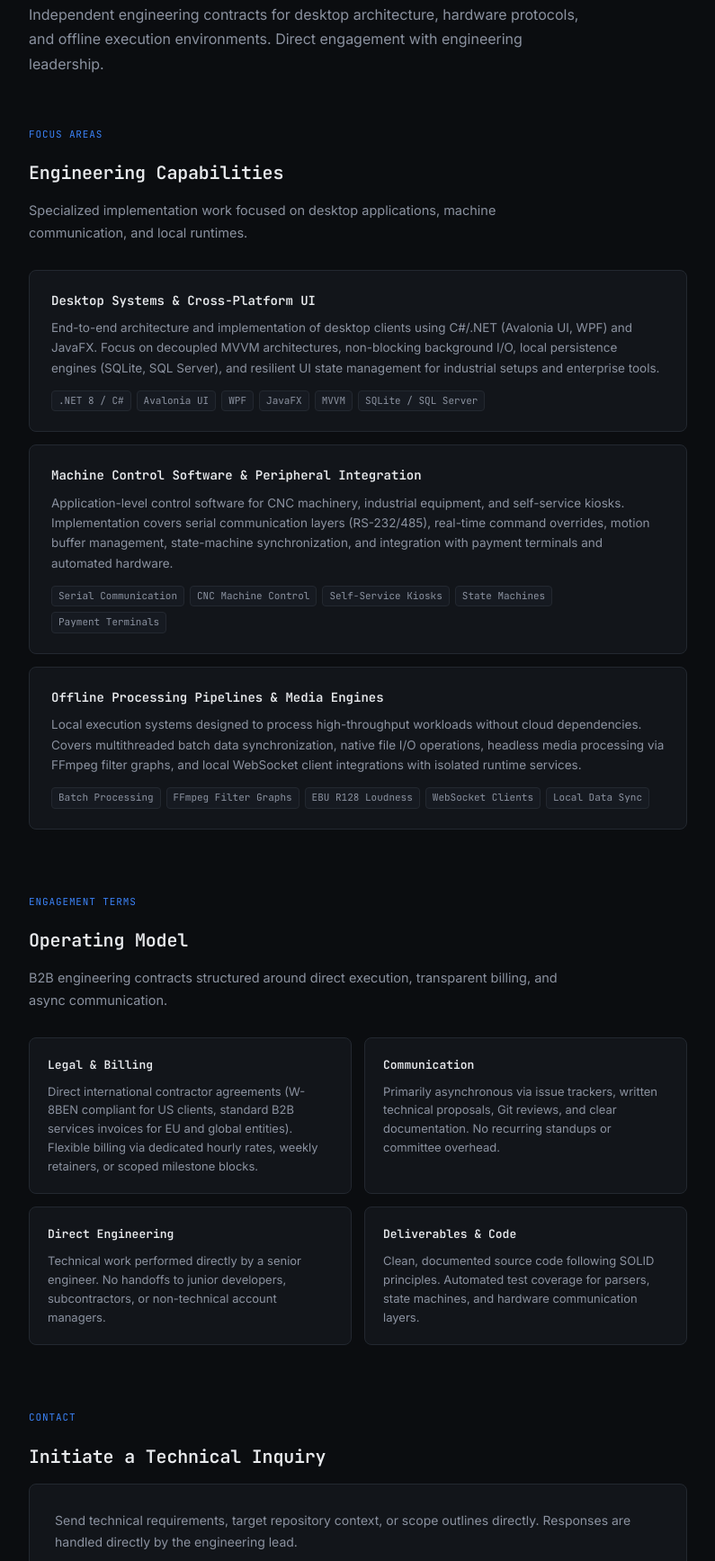
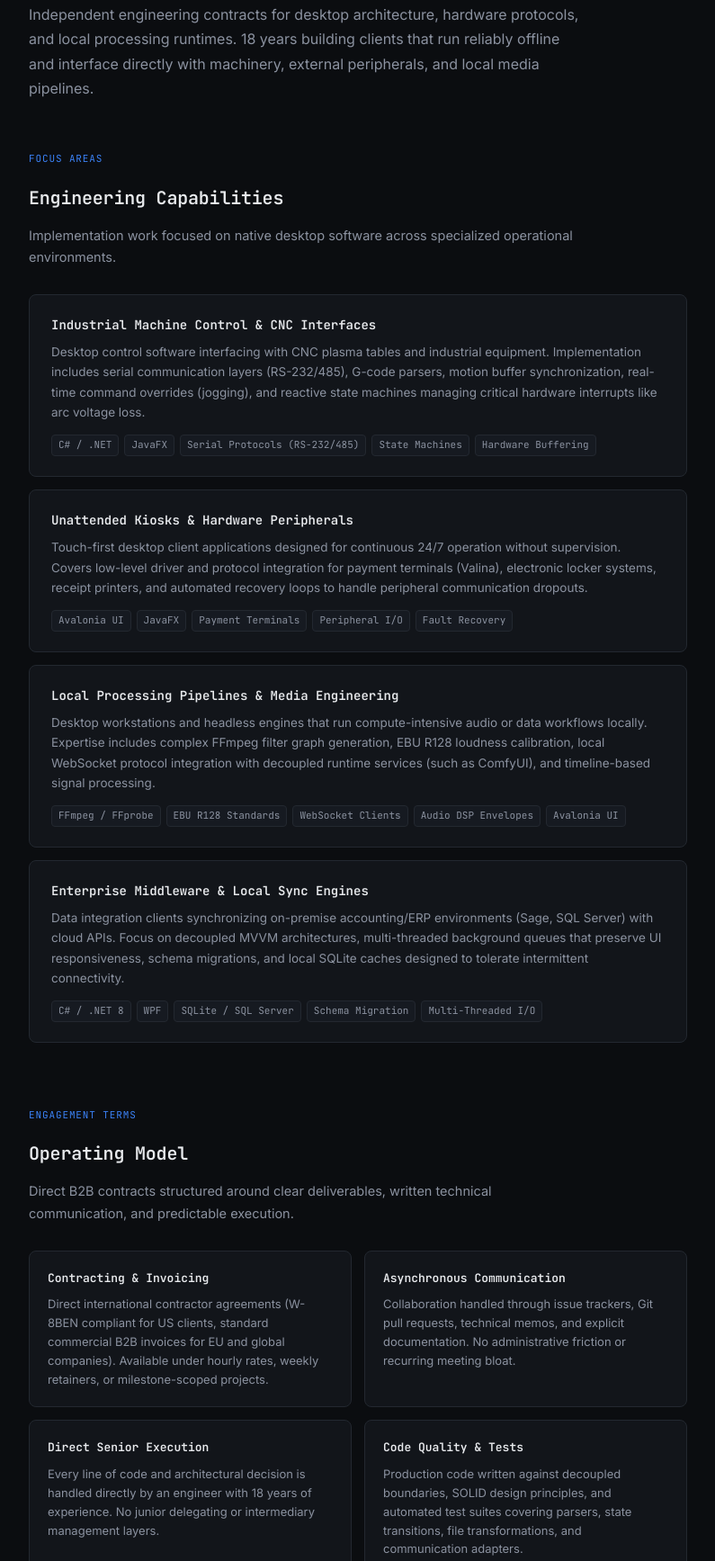
Before and after one commit to thesiloforge/thesiloforge.github.io, a plain HTML site: page services/index.html in a window 1280 px wide. Shown: the part 368-2103 px from the top of the page at 90% size, without its empty margins (242-1037 px from the left). Drawn offline with Linux system fonts and the light colour scheme.

Commit message:
docs: align engineering services with desktop domains and media pipeline expertise

```diff
--- a/services/index.html
+++ b/services/index.html
@@ -405,71 +405,88 @@
         W-8BEN
     </div>
 
-    <h1>Systems Engineering.<br><span class="dim">Direct technical execution without layers.</span></h1>
+    <h1>Desktop Systems Engineering.<br><span class="dim">Direct execution for complex operational domains.</span></h1>
 
     <p class="subhead">
         Independent engineering contracts for desktop architecture, hardware protocols,
-        and offline execution environments. Direct engagement with engineering leadership.
+        and local processing runtimes. 18 years building clients that run reliably offline
+        and interface directly with machinery, external peripherals, and local media pipelines.
     </p>
 
     <section id="areas">
         <div class="section-label">Focus Areas</div>
         <h2>Engineering Capabilities</h2>
         <p class="section-intro">
-            Specialized implementation work focused on desktop applications, machine communication, and local runtimes.
+            Implementation work focused on native desktop software across specialized operational environments.
         </p>
 
         <div class="services-grid">
             <div class="service-card">
-                <h3>Desktop Systems & Cross-Platform UI</h3>
+                <h3>Industrial Machine Control & CNC Interfaces</h3>
                 <p>
-                    End-to-end architecture and implementation of desktop clients using C#/.NET (Avalonia UI, WPF) and
-                    JavaFX.
-                    Focus on decoupled MVVM architectures, non-blocking background I/O, local persistence engines
-                    (SQLite, SQL Server),
-                    and resilient UI state management for industrial setups and enterprise tools.
+                    Desktop control software interfacing with CNC plasma tables and industrial equipment.
+                    Implementation includes serial communication layers (RS-232/485), G-code parsers,
+                    motion buffer synchronization, real-time command overrides (jogging), and reactive state
+                    machines managing critical hardware interrupts like arc voltage loss.
                 </p>
                 <div class="tech-list">
-                    <code>.NET 8 / C#</code>
-                    <code>Avalonia UI</code>
-                    <code>WPF</code>
+                    <code>C# / .NET</code>
                     <code>JavaFX</code>
-                    <code>MVVM</code>
-                    <code>SQLite / SQL Server</code>
+                    <code>Serial Protocols (RS-232/485)</code>
+                    <code>State Machines</code>
+                    <code>Hardware Buffering</code>
                 </div>
             </div>
 
             <div class="service-card">
-                <h3>Machine Control Software & Peripheral Integration</h3>
+                <h3>Unattended Kiosks & Hardware Peripherals</h3>
                 <p>
-                    Application-level control software for CNC machinery, industrial equipment, and self-service kiosks.
-                    Implementation covers serial communication layers (RS-232/485), real-time command overrides,
-                    motion buffer management, state-machine synchronization, and integration with payment terminals and
-                    automated hardware.
+                    Touch-first desktop client applications designed for continuous 24/7 operation without supervision.
+                    Covers low-level driver and protocol integration for payment terminals (Valina), electronic locker
+                    systems,
+                    receipt printers, and automated recovery loops to handle peripheral communication dropouts.
                 </p>
                 <div class="tech-list">
-                    <code>Serial Communication</code>
-                    <code>CNC Machine Control</code>
-                    <code>Self-Service Kiosks</code>
-                    <code>State Machines</code>
+                    <code>Avalonia UI</code>
+                    <code>JavaFX</code>
                     <code>Payment Terminals</code>
+                    <code>Peripheral I/O</code>
+                    <code>Fault Recovery</code>
                 </div>
             </div>
 
             <div class="service-card">
-                <h3>Offline Processing Pipelines & Media Engines</h3>
+                <h3>Local Processing Pipelines & Media Engineering</h3>
                 <p>
-                    Local execution systems designed to process high-throughput workloads without cloud dependencies.
-                    Covers multithreaded batch data synchronization, native file I/O operations, headless media
-                    processing
-                    via FFmpeg filter graphs, and local WebSocket client integrations with isolated runtime services.
+                    Desktop workstations and headless engines that run compute-intensive audio or data workflows
+                    locally.
+                    Expertise includes complex FFmpeg filter graph generation, EBU R128 loudness calibration,
+                    local WebSocket protocol integration with decoupled runtime services (such as ComfyUI), and
+                    timeline-based signal processing.
                 </p>
                 <div class="tech-list">
-                    <code>Batch Processing</code>
-                    <code>FFmpeg Filter Graphs</code>
-                    <code>EBU R128 Loudness</code>
+                    <code>FFmpeg / FFprobe</code>
+                    <code>EBU R128 Standards</code>
                     <code>WebSocket Clients</code>
-                    <code>Local Data Sync</code>
+                    <code>Audio DSP Envelopes</code>
+                    <code>Avalonia UI</code>
+                </div>
+            </div>
+
+            <div class="service-card">
+                <h3>Enterprise Middleware & Local Sync Engines</h3>
+                <p>
+                    Data integration clients synchronizing on-premise accounting/ERP environments (Sage, SQL Server)
+                    with cloud APIs. Focus on decoupled MVVM architectures, multi-threaded background queues
+                    that preserve UI responsiveness, schema migrations, and local SQLite caches designed to tolerate
+                    intermittent connectivity.
+                </p>
+                <div class="tech-list">
+                    <code>C# / .NET 8</code>
+                    <code>WPF</code>
+                    <code>SQLite / SQL Server</code>
+                    <code>Schema Migration</code>
+                    <code>Multi-Threaded I/O</code>
                 </div>
             </div>
         </div>
@@ -479,40 +496,44 @@
         <div class="section-label">Engagement Terms</div>
         <h2>Operating Model</h2>
         <p class="section-intro">
-            B2B engineering contracts structured around direct execution, transparent billing, and async communication.
+            Direct B2B contracts structured around clear deliverables, written technical communication, and predictable
+            execution.
         </p>
 
         <div class="terms-grid">
             <div class="term-card">
-                <h3>Legal & Billing</h3>
+                <h3>Contracting & Invoicing</h3>
                 <p>
-                    Direct international contractor agreements (W-8BEN compliant for US clients, standard B2B services
-                    invoices for EU and global entities). Flexible billing via dedicated hourly rates, weekly retainers,
-                    or scoped milestone blocks.
+                    Direct international contractor agreements (W-8BEN compliant for US clients, standard commercial B2B
+                    invoices for EU and global companies). Available under hourly rates, weekly retainers, or
+                    milestone-scoped projects.
                 </p>
             </div>
 
             <div class="term-card">
-                <h3>Communication</h3>
+                <h3>Asynchronous Communication</h3>
                 <p>
-                    Primarily asynchronous via issue trackers, written technical proposals, Git reviews, and clear
-                    documentation. No recurring standups or committee overhead.
+                    Collaboration handled through issue trackers, Git pull requests, technical memos, and explicit
+                    documentation.
+                    No administrative friction or recurring meeting bloat.
                 </p>
             </div>
 
             <div class="term-card">
-                <h3>Direct Engineering</h3>
+                <h3>Direct Senior Execution</h3>
                 <p>
-                    Technical work performed directly by a senior engineer. No handoffs to junior developers,
-                    subcontractors, or non-technical account managers.
+                    Every line of code and architectural decision is handled directly by an engineer with 18 years of
+                    experience.
+                    No junior delegating or intermediary management layers.
                 </p>
             </div>
 
             <div class="term-card">
-                <h3>Deliverables & Code</h3>
+                <h3>Code Quality & Tests</h3>
                 <p>
-                    Clean, documented source code following SOLID principles. Automated test coverage for parsers, state
-                    machines, and hardware communication layers.
+                    Production code written against decoupled boundaries, SOLID design principles, and automated test
+                    suites
+                    covering parsers, state transitions, file transformations, and communication adapters.
                 </p>
             </div>
         </div>
@@ -523,8 +544,8 @@
         <h2>Initiate a Technical Inquiry</h2>
         <div class="contact-box">
             <p>
-                Send technical requirements, target repository context, or scope outlines directly.
-                Responses are handled directly by the engineering lead.
+                Send technical requirements, target system context, or repository outlines directly.
+                Inquiries receive a direct technical response.
             </p>
             <a href="mailto:contact@thesiloforge.com?subject=Contract%20Engineering%20Inquiry" class="contact-email">
                 contact@thesiloforge.com
```
